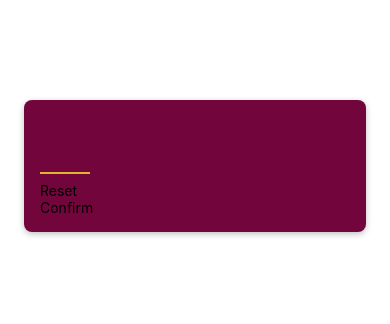
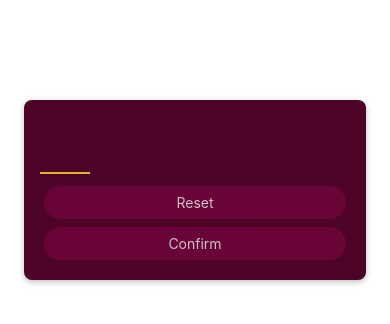
Before and after one commit to varunpats/reactNative, a React Native app in the folder starting-project/: screen / in a window 390 px wide. Shown: the top 324 px of the page. Built offline with nearby package versions, Linux system fonts and the light colour scheme.

Commit message:
Custom button styling

```diff
--- a/starting-project/components/PrimaryButton.js
+++ b/starting-project/components/PrimaryButton.js
@@ -1,9 +1,37 @@
-import { View, Text } from "react-native";
+import { View, Text, Pressable, StyleSheet } from "react-native";
 
 function PrimaryButton({ children }) {
-    return <View>
-        <Text>{children}</Text>
+    function pressHandler() {
+        console.log("Press!")
+    }
+
+    return <View style={styles.buttonOuterContainer}>
+        <Pressable onPress={pressHandler} style={(pressed) => pressed ? [styles.buttonInnerContainer, styles.pressed] : styles.buttonInnerContainer} android_ripple={{ color: "#640233" }}>
+            <Text style={styles.buttonText}>{children}</Text>
+        </Pressable>
     </View>
 }
 
 export default PrimaryButton
+
+const styles = StyleSheet.create({
+    buttonOuterContainer: {
+        borderRadius: 28,
+        margin: 4,
+        overflow: "hidden"
+
+    },
+    buttonInnerContainer: {
+        backgroundColor: "#72063c",
+        paddingVertical: 8,
+        paddingHorizontal: 16,
+        elevation: 2,
+    },
+    buttonText: {
+        color: "white",
+        textAlign: "center"
+    },
+    pressed: {
+        opacity: 0.75
+    }
+})
--- a/starting-project/screens/StartGameScreen.js
+++ b/starting-project/screens/StartGameScreen.js
@@ -3,7 +3,7 @@
 
 function StartGameScreen() {
     return <View style={styles.inputContainer}>
-        <TextInput style={styles.numberInput} maxLength={2} />
+        <TextInput style={styles.numberInput} maxLength={2} keyboardType="number-pad" autoCapitalize="none" />
         <PrimaryButton>Reset</PrimaryButton>
         <PrimaryButton>Confirm</PrimaryButton>
     </View>
@@ -16,7 +16,7 @@
         marginHorizontal: 24,
         marginTop: 100,
         padding: 16,
-        backgroundColor: "#72063c",
+        backgroundColor: "#4e0329",
         borderRadius: 8,
         elevation: 4,
         shadowColor: "black",
```
